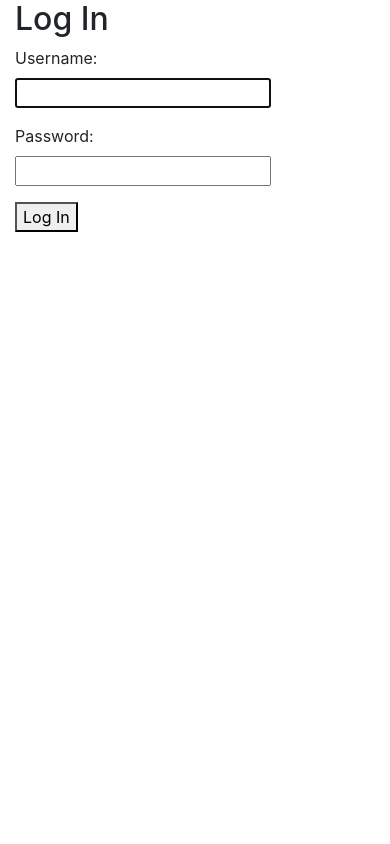
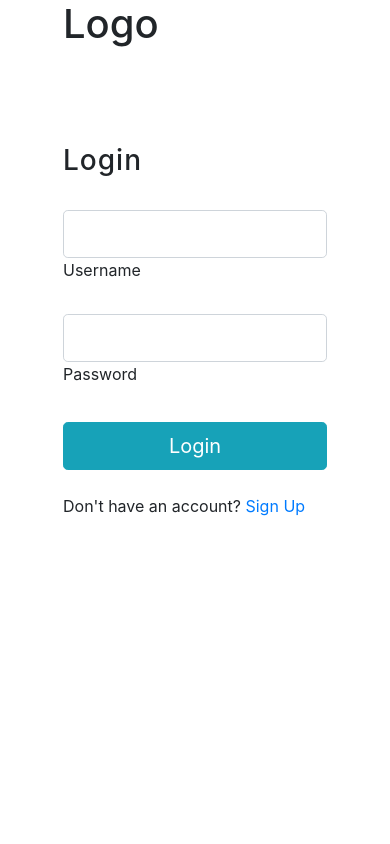
Before and after one commit to VTG7/CS315-Database-App, a Django app: page /taansen/accounts/login/ in a window 390 px wide. Run offline with Django 4.2, Linux system fonts and the light colour scheme.

Commit message:
Login Page Modified

```diff
--- /dev/null
+++ b/mysite/taansen/static/taansen/login.css
@@ -0,0 +1,13 @@
+.bg-image-vertical {
+    position: relative;
+    overflow: hidden;
+    background-repeat: no-repeat;
+    background-position: right center;
+    background-size: auto 100%;
+    }
+
+    @media (min-width: 1025px) {
+    .h-custom-2 {
+    height: 100%;
+    }
+    }
--- a/mysite/taansen/templates/registration/login.html
+++ b/mysite/taansen/templates/registration/login.html
@@ -4,19 +4,50 @@
 {% extends '../taansen/base.html' %}
 
 
-      {% block title %}Login{% endblock %}
 
     {% block content %}
-    <div class="container">
-      <div class="row justify-content-md-center">
-        <div class="col-6 align-item-center">
-          <h2>Log In</h2>
-          <form method="post">
-            {% csrf_token %}
-            {{ form.as_p }}
-            <button type="submit">Log In</button>
-          </form>
+    <section class="vh-100">
+      <div class="container-fluid">
+        <div class="row">
+          <div class="col-sm-6 text-black align-self-center">
+
+            <div class="px-5 ms-xl-4 mb-5">
+              <i class="fas fa-crow fa-2x me-3 pt-5 mt-xl-4" style="color: #709085;"></i>
+              <span class="h1 fw-bold mb-0">Logo</span>
+            </div>
+
+            <div class="d-flex align-items-center h-custom-2 px-5 ms-xl-4 mt-5 pt-5 pt-xl-0 mt-xl-n5 ">
+
+              <form method = "post" style="width: 23rem;">
+                {% csrf_token %}
+                <h3 class="fw-normal mb-3 pb-3" style="letter-spacing: 1px;">Login</h3>
+
+                <div class="form-outline mb-4">
+                  <input type="text" name="username" class="form-control form-control-lg" />
+                  <label class="form-label" for="form2Example18">Username</label>
+                </div>
+
+                <div class="form-outline mb-4">
+                  <input type="password" name="password" class="form-control form-control-lg" />
+                  <label class="form-label" for="form2Example28">Password</label>
+                </div>
+
+                <div class="pt-1 mb-4">
+                  <button class="btn btn-info btn-lg btn-block" type="submit">Login</button>
+                </div>
+
+                <p>Don't have an account? <a href="#!" class="link-info">Sign Up</a></p>
+
+              </form>
+
+            </div>
+
+          </div>
+          <div class="col-sm-6 px-0 d-none d-sm-block">
+            <img src="https://mdbcdn.b-cdn.net/img/Photos/new-templates/bootstrap-login-form/img3.webp"
+              alt="Login image" class="w-100 vh-100" style="object-fit: cover; object-position: left;">
+          </div>
         </div>
       </div>
-    </div>
+    </section>
 {% endblock %}
--- a/mysite/taansen/templates/taansen/base.html
+++ b/mysite/taansen/templates/taansen/base.html
@@ -5,6 +5,7 @@
   <meta charset="utf-8">
   <title>{% block title %}Django Auth Tutorial{% endblock %}</title>
   <link rel="stylesheet" href="https://cdn.jsdelivr.net/npm/bootstrap@4.3.1/dist/css/bootstrap.min.css" integrity="sha384-ggOyR0iXCbMQv3Xipma34MD+dH/1fQ784/j6cY/iJTQUOhcWr7x9JvoRxT2MZw1T" crossorigin="anonymous">
+  <link rel="stylesheet" href="../../static/taansen/login.css">
  </head>
 <body>
   <main>
```
Also changed, not shown: mysite/db.sqlite3, 1 other file.
